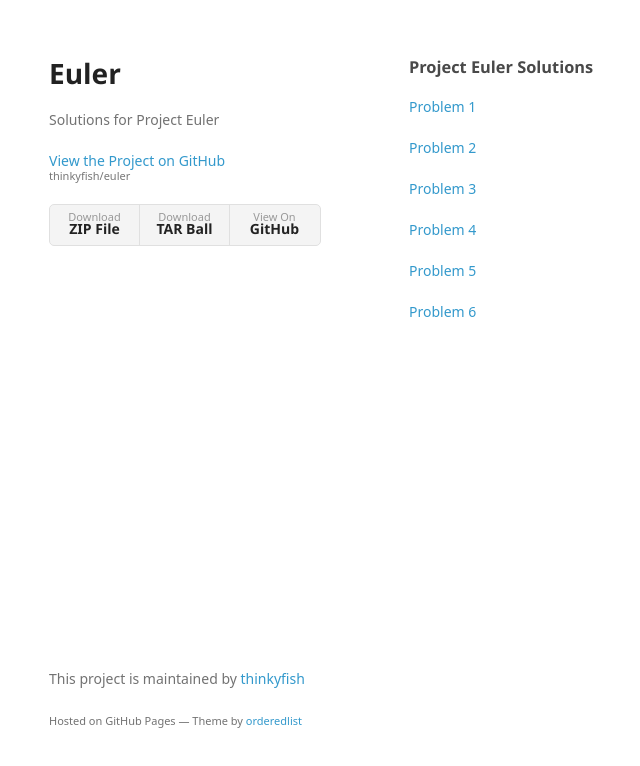
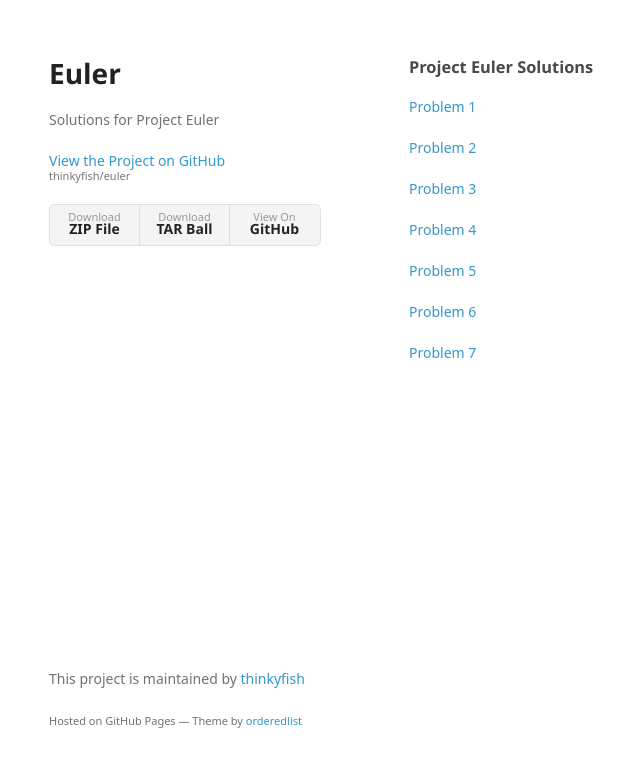
Before and after one commit to thinkyfish/euler, a plain HTML site: page index.html in a window 1280 px wide. Shown: the whole page, without its empty margins (161-801 px from the left). Drawn offline with Linux system fonts and the light colour scheme; a web font is replaced by a local one.

Commit message:
update index.html to include remaining problems

```diff
--- a/index.html
+++ b/index.html
@@ -42,6 +42,8 @@
 <p><a href="problem5.html">Problem 5</a></p>
 
 <p><a href="problem6.html">Problem 6</a></p>
+
+<p><a href="problem7.html">Problem 7</a></p>
       </section>
       <footer>
         <p>This project is maintained by <a href="https://github.com/thinkyfish">thinkyfish</a></p>
```
